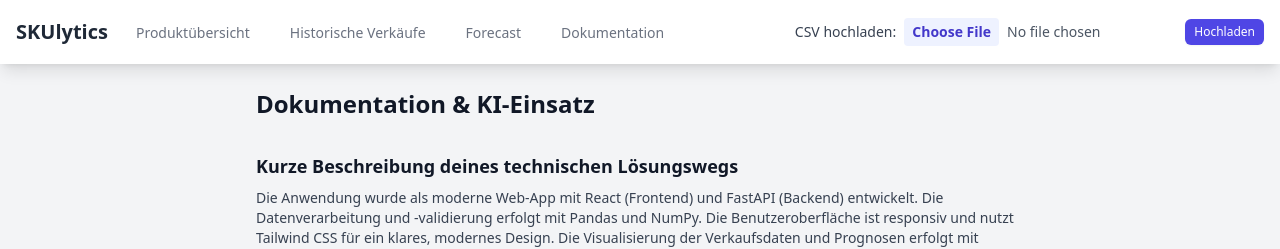
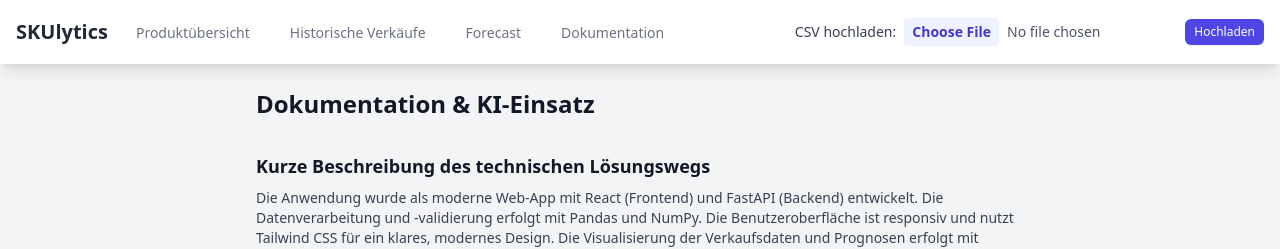
Before and after one commit to Shinobabu97/skulytics, a React (Vite) app in the folder frontend/: page /docs in a window 1280 px wide. Shown: the top 249 px of the page. Built offline with nearby package versions, Linux system fonts and the light colour scheme; the HTML template or start-up script is replaced by a standard one.

Commit message:
Update Documentation.tsx

```diff
--- a/frontend/src/components/Documentation.tsx
+++ b/frontend/src/components/Documentation.tsx
@@ -7,7 +7,7 @@ const Documentation = () => {
         <h1 className="text-2xl font-bold text-gray-900 mb-8">Dokumentation & KI-Einsatz</h1>
 
         {/* Technischer Lösungsweg */}
-        <h2 className="text-lg font-semibold text-gray-900 mb-2 mt-8">Kurze Beschreibung deines technischen Lösungswegs</h2>
+        <h2 className="text-lg font-semibold text-gray-900 mb-2 mt-8">Kurze Beschreibung des technischen Lösungswegs</h2>
         <p className="mb-6 text-sm text-gray-700">
           Die Anwendung wurde als moderne Web-App mit React (Frontend) und FastAPI (Backend) entwickelt. Die Datenverarbeitung und -validierung erfolgt mit Pandas und NumPy. Die Benutzeroberfläche ist responsiv und nutzt Tailwind CSS für ein klares, modernes Design. Die Visualisierung der Verkaufsdaten und Prognosen erfolgt mit Recharts. Die Entwicklung erfolgte iterativ mit kontinuierlichem Debugging und visuellen Verbesserungen direkt im Editor.
         </p>
```
